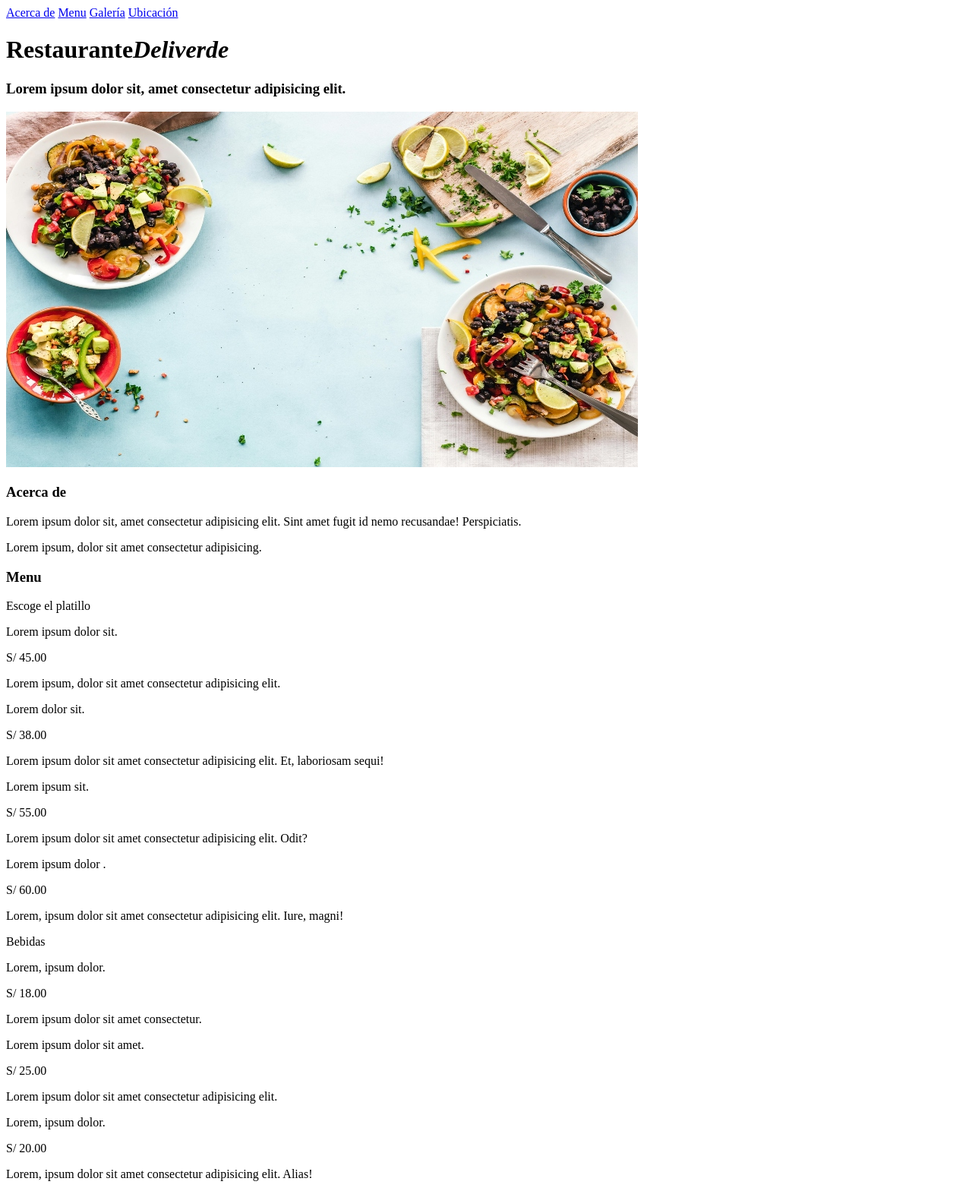
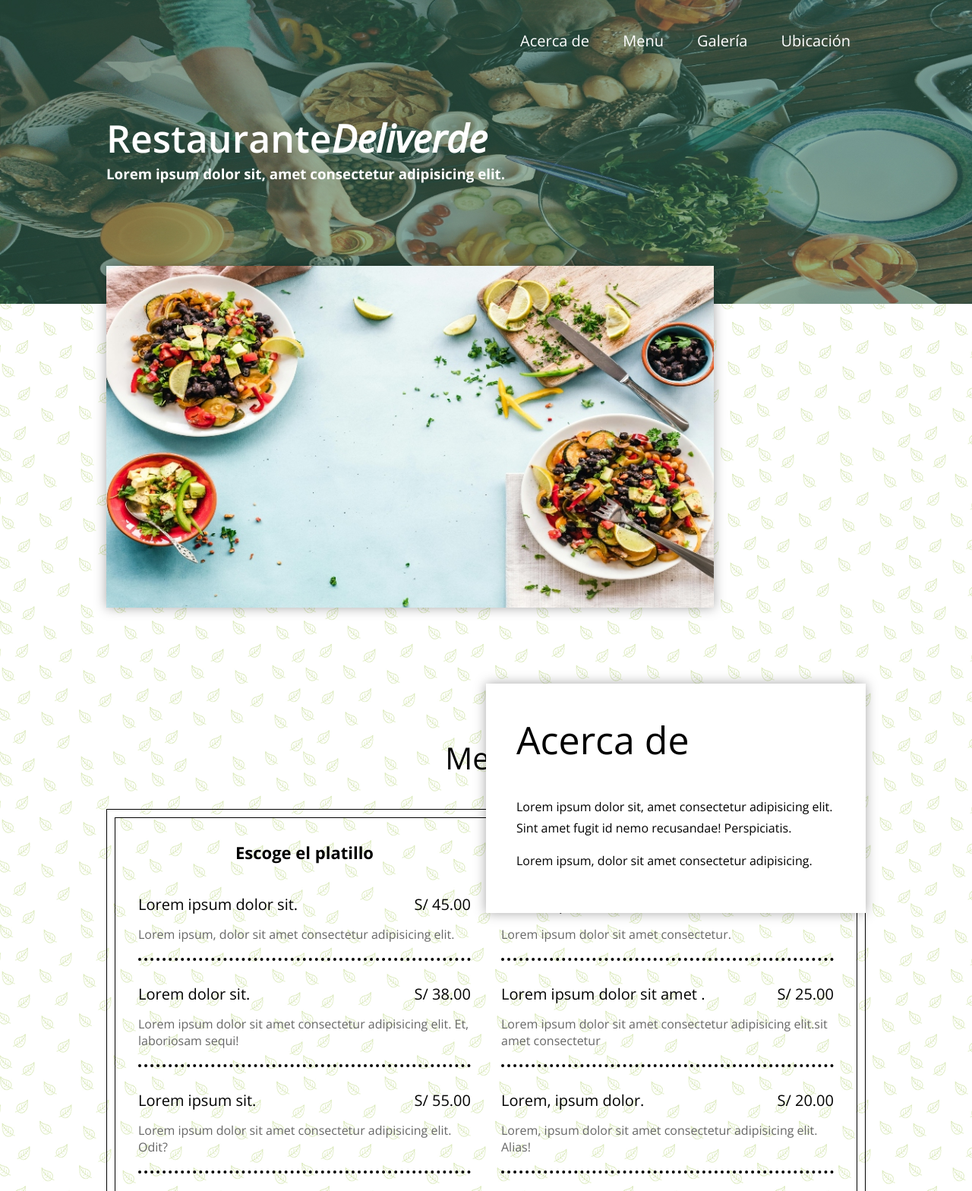
Before and after one commit to CristianPerezDomper/WebSiteRestaurant, a plain HTML site: page index.html in a window 1280 px wide. Shown: the top 1568 px of the page at 76% size. Drawn offline with nearby package versions, Linux system fonts and the light colour scheme.

Commit message:
Añade estilos a la estructura de html

```diff
--- a/css/estilos.css
+++ b/css/estilos.css
@@ -0,0 +1,265 @@
+* {
+    margin: 0;
+    padding: 0;
+    box-sizing: border-box;
+}
+
+body {
+    font-family: 'Open Sans', Arial, sans-serif;
+    font-size: 16px;
+}
+
+.contenedor {
+    width: 90%;
+    max-width: 1000px;
+    margin: auto;
+    overflow: hidden;
+}
+
+/* ----- ----- HEADER ----- -----*/
+
+header {
+    width: 100%;
+    background: url('../img/banner.jpg') #281a0c;
+    background-size: cover;
+    background-attachment: fixed;
+    background-position: center 0;
+}
+
+header .contenedor {
+    position: relative;
+    height: 400px;
+}
+
+header .menu {
+    width: 100%;
+    text-align: right;
+}
+
+header .menu a {
+    color: #fff;
+    font-size: 20px;
+    font-weight: 300;
+    display: inline-block;
+    margin: 40px 20px;
+    text-decoration: none;
+    position: relative;
+}
+
+header .menu a:hover {
+    text-decoration: underline;
+}
+
+header .textos {
+    width: 100%;
+    color: #fff;
+    position: absolute;
+    top: 50%;
+    margin-top: -52px;
+}
+
+header .textos .nombre {
+    font-size: 50px;
+    font-weight: 600;
+}
+
+header .textos .nombre span {
+    font-weight: 300;
+}
+
+header.textos h3 {
+    font-weight: 300;
+    font-size: 25px;
+    font-style: italic;
+}
+
+/* ----- ----- MAIN ----- ----- */
+.main {
+    background: url('../img/bg-textura.png');
+    background: no repeat;
+}
+
+.main .acerca-de .contenedor {
+    overflow: visible;
+    position: relative;
+}
+
+.main .acerca-de .foto {
+    width: 80%;
+    position: absolute;
+    left: 0;
+    top: -50px;
+    z-index: 0;
+    box-shadow: 0px 0px 15px rgba(0, 0, 0, 0.35);
+}
+
+.main .acerca-de .foto img {
+    vertical-align: top;
+    width: 100%;
+}
+
+.main .acerca-de article {
+    background: #fff;
+    padding: 40px;
+    width: 50%;
+    position: relative;
+    top: 500px;
+    float: right;
+    z-index: 1;
+    box-shadow: 0px 0px 15px rgba(0, 0, 0, 0.35);
+}
+
+.main .acerca-de article h3 {
+    font-size: 50px;
+    font-weight: 300;
+    margin-bottom: 40px;
+}
+
+.main .acerca-de article p {
+    line-height: 28px;
+    margin-bottom: 15px;
+}
+
+.main .menu {
+    padding-top: 570px;
+    margin-bottom: 50px;
+}
+
+.main .menu .titulo {
+    font-size: 40px;
+    font-weight: 300;
+    text-align: center;
+    margin-bottom: 40px;
+}
+
+.main .menu .contenedor-menu,
+.main .menu .contenedor-menu2 {
+    border: 1px solid #000;
+    background: transparent;
+    padding: 10px;
+    overflow: hidden;
+}
+
+.main .menu article {
+    width: 50%;
+    float: left;
+    padding: 20px;
+}
+
+.main .menu .categoria {
+    font-size: 22px;
+    font-weight: 700;
+    margin-bottom: 40px;
+    text-align: center;
+}
+
+.main .menu .platillo {
+    margin-bottom: 30px;
+    padding-bottom: 20px;
+    border-bottom: 4px dotted #000;
+    overflow: hidden;
+}
+
+.main .menu .nombre {
+    font-size: 20px;
+    margin-bottom: 15px;
+    float: left;
+}
+
+.main .menu .precio {
+    font-size: 20px;
+    margin-bottom: 15px;
+    float: right;
+}
+
+.main .menu .descripcion {
+    font-size: 16px;
+    color: #676767;
+    clear: both;
+}
+
+.main .galeria {
+    overflow: hidden;
+}
+
+.main .galeria .foto {
+    width: 25%;
+    float: left;
+}
+
+.main .galeria .foto img {
+    width: 100%;
+    vertical-align: top;
+    opacity: 0.7;
+}
+
+.main .galeria .foto img:hover {
+    opacity: 1;
+    -webkit-box-sizing: all 0.3s ease;
+    -moz-box-sizing: all 0.3s ease;
+    box-sizing: all 0.3s ease;
+}
+
+.main .ubicacion {
+    background: #fff;
+    padding: 60px 0;
+}
+
+.main .ubicacion .titulo {
+    text-align: center;
+    font-size: 40px;
+    line-height: 40px;
+    font-weight: 300;
+    margin-bottom: 40px;
+}
+
+.main .ubicacion .direccion {
+    float: left;
+    width: 50%;
+    text-align: left;
+}
+
+.main .ubicacion .horarios {
+    float: right;
+    width: 50%;
+    text-align: right;
+    overflow: hidden;
+}
+
+.main .ubicacion .direccion .calle {
+    margin-bottom: 15px;
+}
+
+.main .ubicacion .horarios h4 {
+    text-align: center;
+    margin-bottom: 20px;
+}
+
+.main .ubicacion .horarios .entre-semana,
+.main .ubicacion .horarios .fin-semana {
+    width: 50%;
+    float: left;
+    text-align: center;
+}
+
+.main .mapa {
+    width: 100%;
+    overflow: hidden;
+}
+
+.main .mapa iframe {
+    width: 100%;
+    max-height: 600px;
+}
+
+/* ----- ----- FOOTER ----- -----*/
+
+footer {
+    background: #000;
+}
+
+footer .copyright {
+    text-align: center;
+    padding: 15px 0;
+    color: #fff;
+}
--- a/index.html
+++ b/index.html
@@ -106,12 +106,12 @@
                                 </div>
                                 <div class="platillo">
                                     <p class="nombre">
-                                        Lorem ipsum dolor sit amet.
+                                        Lorem ipsum dolor sit amet .
                                     </p>
                                     <p class="precio">S/ 25.00</p>
                                     <p class="descripcion">
                                         Lorem ipsum dolor sit amet consectetur
-                                        adipisicing elit.
+                                        adipisicing elit.sit amet consectetur
                                     </p>
                                 </div>
                                 <div class="platillo">
@@ -195,7 +195,7 @@
             <section class="mapa">
                 <iframe
                     src="https://www.google.com/maps/embed?pb=!1m18!1m12!1m3!1d62419.22611871474!2d-77.09885835016871!3d-12.098344667259623!2m3!1f0!2f0!3f0!3m2!1i1024!2i768!4f13.1!3m3!1m2!1s0x9105c970336b0725%3A0xae2a6f969b48786e!2sPlaza%20San%20Miguel!5e0!3m2!1ses-419!2spe!4v1717098656324!5m2!1ses-419!2spe"
-                    width="600"
+                    width="1600"
                     height="450"
                     style="border: 0"
                     allowfullscreen=""
```
